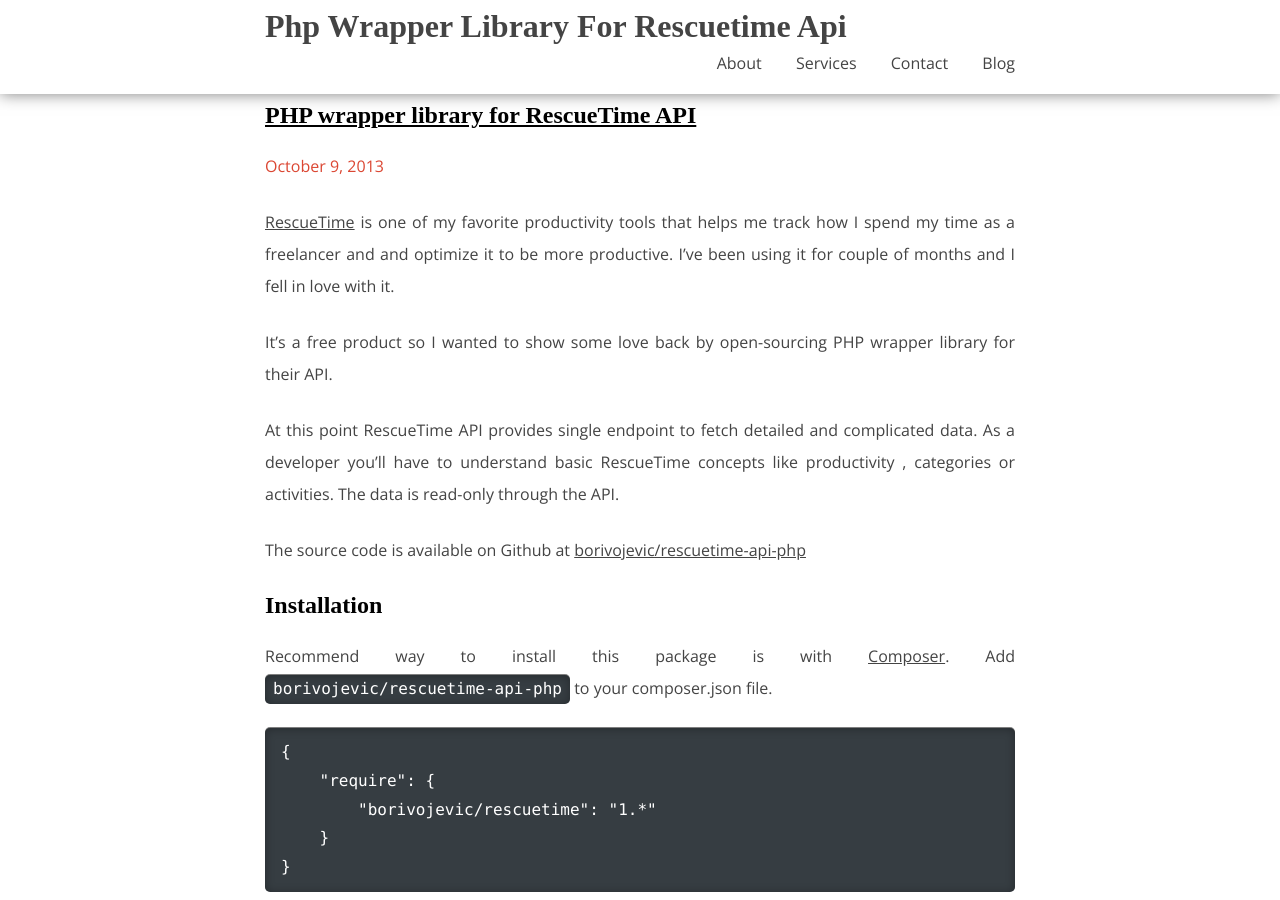
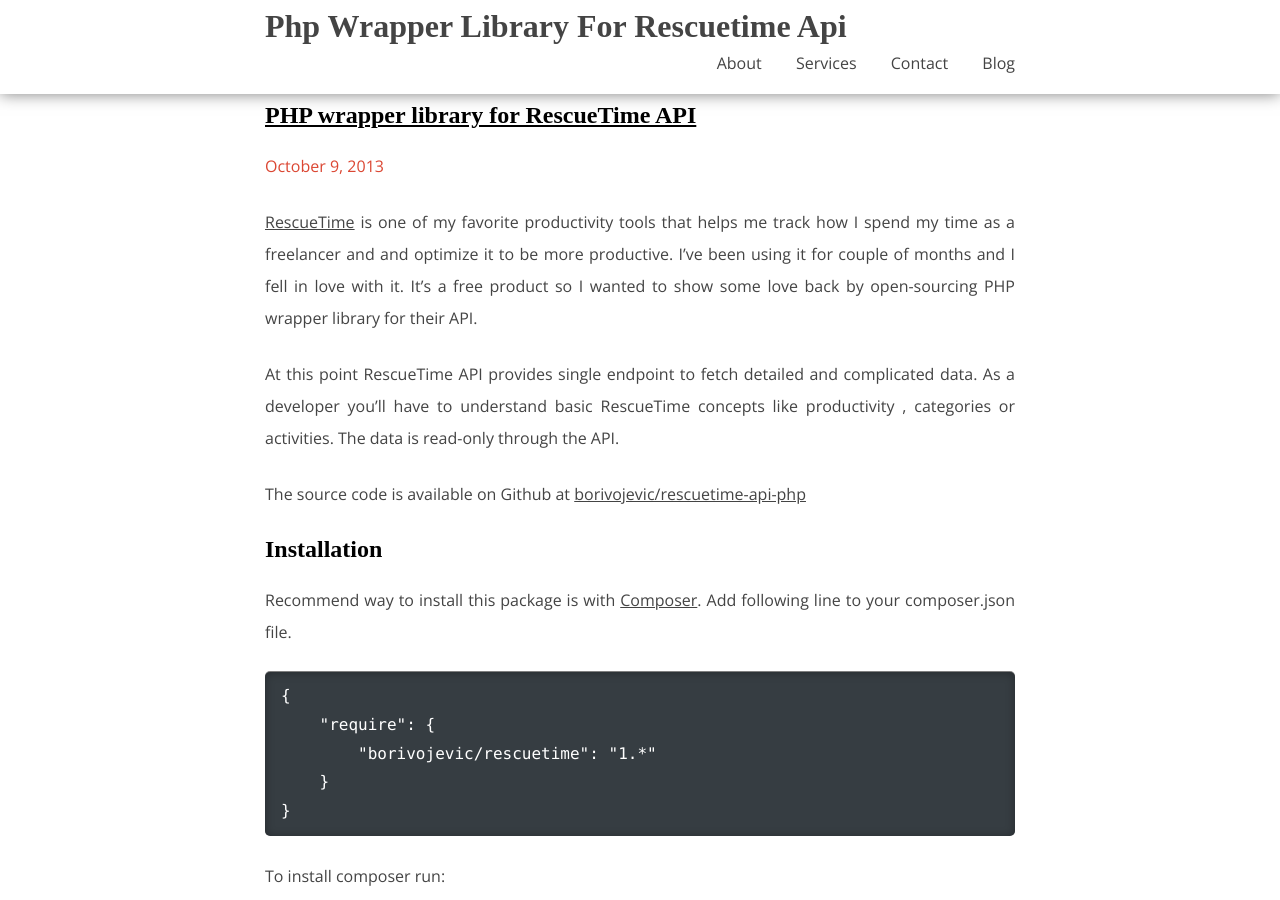
Before and after one commit to borivojevic/borivojevic.github.com, a Jekyll site: the page built from _posts/2013-10-09-php-wrapper-library-for-rescuetime-api.markdown, in a window 1280 px wide and 900 px high. Built offline with Jekyll 4.4.1, drawn with Linux system fonts in a browser that asks for light colours; some web fonts are replaced; Markdown is read by kramdown in place of the engine named in the settings; comment, search, counter and statistics services are not loaded.

Commit message:
Minor text formatting fixes

```diff
--- a/_posts/2013-10-09-php-wrapper-library-for-rescuetime-api.markdown
+++ b/_posts/2013-10-09-php-wrapper-library-for-rescuetime-api.markdown
@@ -5,9 +5,7 @@
 category: posts
 ---
 
-[RescueTime][] is one of my favorite productivity tools that helps me track how I spend my time as a freelancer and and optimize it to be more productive. I've been using it for couple of months and I fell in love with it.
-
-It's a free product so I wanted to show some love back by open-sourcing PHP wrapper library for their API.
+[RescueTime][] is one of my favorite productivity tools that helps me track how I spend my time as a freelancer and and optimize it to be more productive. I've been using it for couple of months and I fell in love with it. It's a free product so I wanted to show some love back by open-sourcing PHP wrapper library for their API.
 
 At this point RescueTime API provides single endpoint to fetch detailed and complicated data. As a developer you'll have to understand basic RescueTime concepts like productivity , categories or activities. The data is read-only through the API.
 
@@ -15,7 +13,7 @@
 
 ## Installation
 
-Recommend way to install this package is with [Composer][]. Add `borivojevic/rescuetime-api-php` to your composer.json file.
+Recommend way to install this package is with [Composer][]. Add following line to your composer.json file.
 
 {% highlight json %}
 {
```
